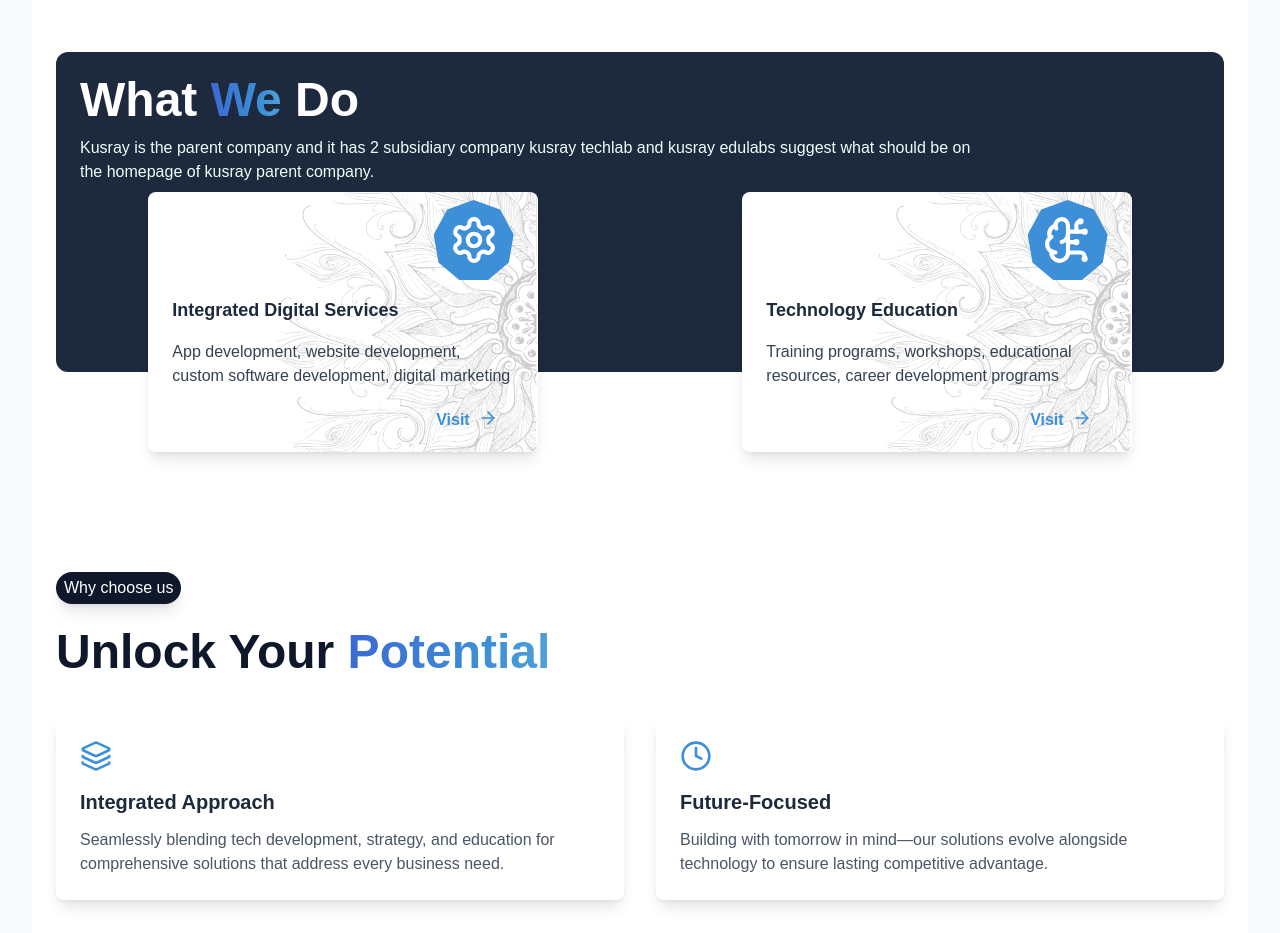
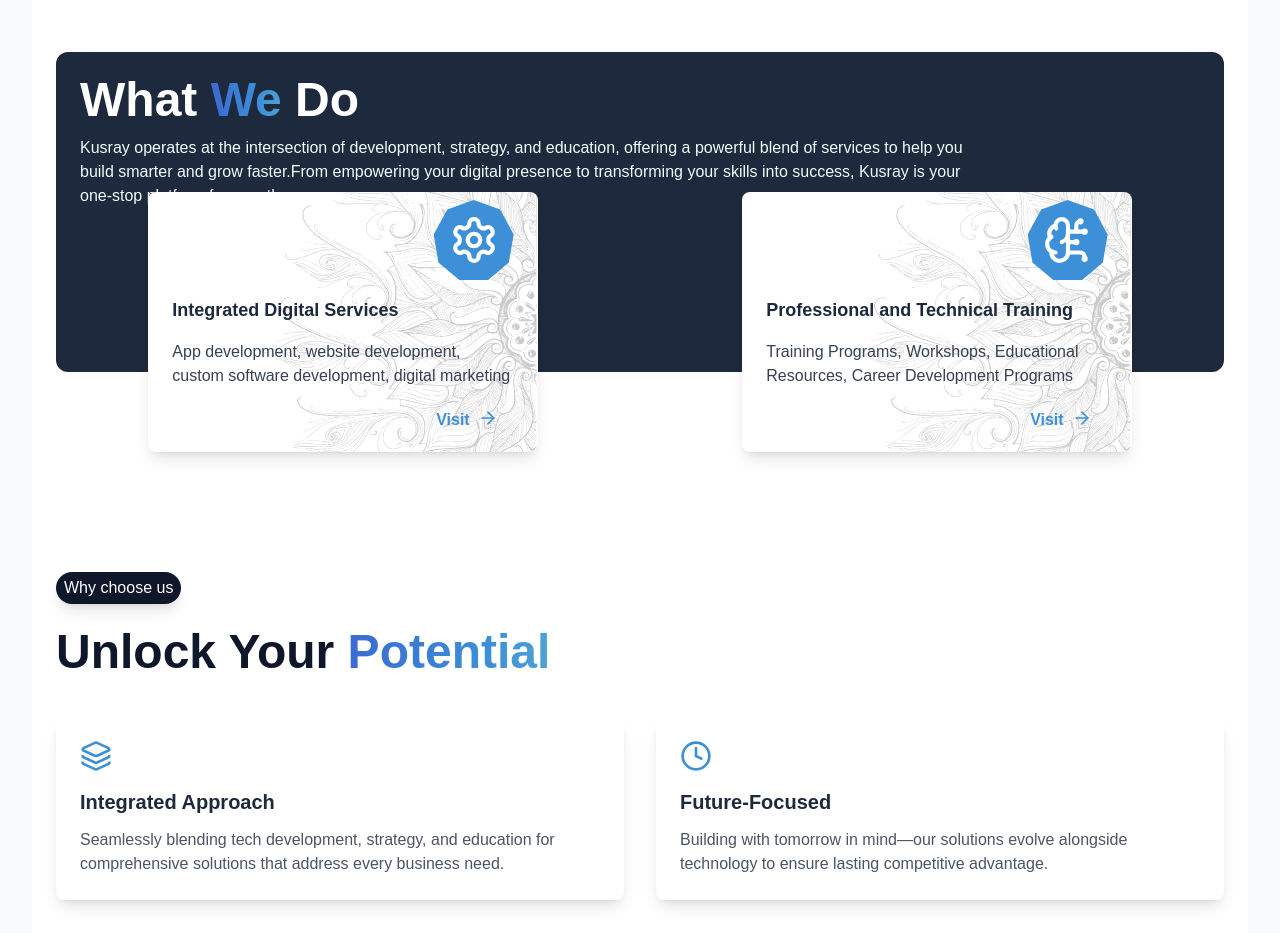
Before and after one commit to Siddhartha587729/kusray, a React (Vite) app: page / in a window 1280 px wide. Shown: the part 2100-3033 px from the top of the page. Built offline with nearby package versions, Linux system fonts and the light colour scheme.

Commit message:
bugs fixed1_4

```diff
--- a/src/components/Content.jsx
+++ b/src/components/Content.jsx
@@ -156,7 +156,7 @@
             >
                 <div className="flex flex-col gap-3">
                     <span className="text-white font-bold text-5xl max-sm:text-3xl">What <span className="text-gradient">We</span> Do</span>
-                    <span className="w-[80%] max-sm:w-full max-sm:text-sm">Kusray is the parent company and it has 2 subsidiary company kusray techlab and kusray edulabs suggest what should be on the homepage of kusray parent company.
+                    <span className="w-[80%] max-sm:w-full max-sm:text-sm">Kusray operates at the intersection of development, strategy, and education, offering a powerful blend of services to help you build smarter and grow faster.From empowering your digital presence to transforming your skills into success, Kusray is your one-stop platform for growth.
                     </span>
                 </div>
                 <div className="absolute top-25 left-0 flex flex-col md:flex-row gap-5 max-sm:static max-sm:flex-col max-sm:mt-4">
@@ -205,15 +205,15 @@
                                 </div>
                             </div>
                             <div className="relative text-slate-800 text-lg font-bold px-6 pt-4">
-                                Technology Education
+                                Professional and Technical Training
                             </div>
                             <div className="relative px-6 pt-4 flex-grow">
                                 <p className="text-gray-700">
-                                    Training programs, workshops, educational resources, career development programs
+                                    Training Programs, Workshops, Educational Resources, Career Development Programs
                                 </p>
                             </div>
                             <div className="relative flex justify-end px-6 py-3 items-center gap-2">
-                                <Link to="/coming-soon" className="flex gap-2 p-2 px-4 text-secondary font-semibold rounded-4xl transform transition-transform duration-300 hover:scale-105">
+                                <Link to="https://edulab.kusray.in" className="flex gap-2 p-2 px-4 text-secondary font-semibold rounded-4xl transform transition-transform duration-300 hover:scale-105">
                                     Visit
                                     <div><ArrowRight height={20} width={20} /></div>
                                 </Link>
--- a/src/components/Footer.jsx
+++ b/src/components/Footer.jsx
@@ -37,10 +37,10 @@
               <Link to="/coming-soon" className="bg-gray-800 p-2 hover:bg-indigo-600/20 transition-all duration-300 hover:scale-110 transform">
                 <Twitter size={18} className="text-indigo-400" />
               </Link>
-              <Link to="/coming-soon" className="bg-gray-800 p-2 hover:bg-indigo-600/20 transition-all duration-300 hover:scale-110 transform">
+              <Link to="https://www.instagram.com/kusray_" className="bg-gray-800 p-2 hover:bg-indigo-600/20 transition-all duration-300 hover:scale-110 transform">
                 <Instagram size={18} className="text-indigo-400" />
               </Link>
-              <Link to="/coming-soon" className="bg-gray-800 p-2 hover:bg-indigo-600/20 transition-all duration-300 hover:scale-110 transform">
+              <Link to="https://www.linkdin.com/company/kusray/" className="bg-gray-800 p-2 hover:bg-indigo-600/20 transition-all duration-300 hover:scale-110 transform">
                 <Linkedin size={18} className="text-indigo-400" />
               </Link>
             </div>
--- a/src/pages/Contact.jsx
+++ b/src/pages/Contact.jsx
@@ -230,7 +230,7 @@
                       <div className="ml-4">
                         <h4 className="text-lg font-semibold text-gray-900">Our Office Location</h4>
                         <p className="text-gray-600 mt-1">
-                          C 267, Ground Floor, Pandav Nagar, Near Aksh Cardham Metro Station, New Delhi 110092
+                          C 267, Ground Floor, Pandav Nagar, Near Akshshardham Metro Station, New Delhi 110092
                         </p>
                       </div>
                     </div>
```
